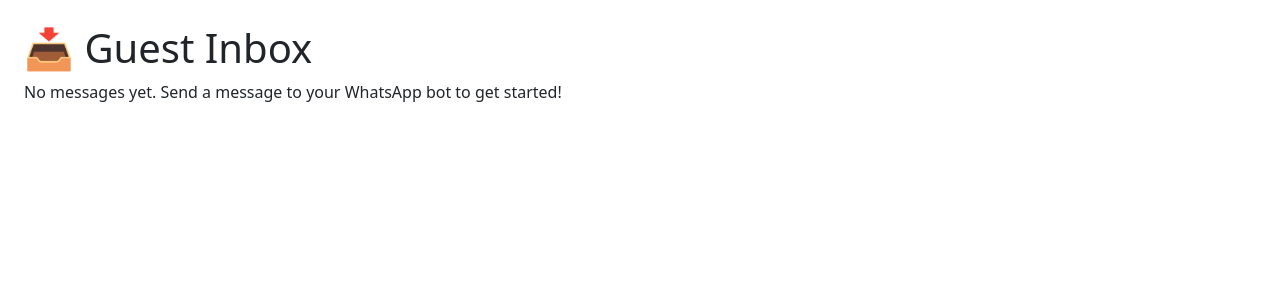
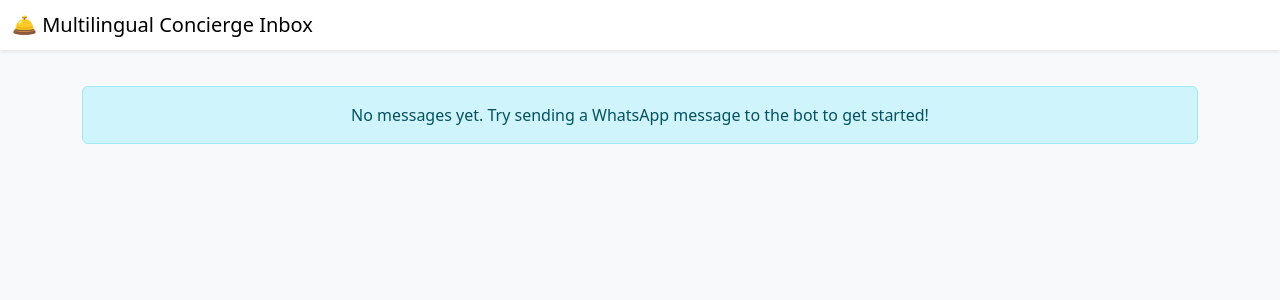
Before and after one commit to annikabrundyn/multilingual-concierge, a Flask app: page /inbox in a window 1280 px wide. Shown: the top 300 px of the page. Run offline with Flask 3, Linux system fonts and the light colour scheme; parts of the project's set-up code (start-up, migrations or seed data) failed here and were passed over.

Commit message:
finalize UI

```diff
--- a/app.py
+++ b/app.py
@@ -1,4 +1,5 @@
 from dataclasses import dataclass
+from datetime import datetime
 from typing import Dict, List, Tuple, Optional
 from flask import Flask, request, render_template, redirect
 from openai import OpenAI
@@ -17,6 +18,8 @@ class Message:
     original: str
     translated: str
     lang: str
+    replied: bool = False
+    timestamp: str = field(default_factory=lambda: datetime.now().strftime("%Y-%m-%d %H:%M:%S"))
 
 class Config:
     """Configuration class to handle environment variables."""
@@ -126,6 +129,13 @@ def reply():
         translated = openai_service.translate_back_to_original(full_reply, lang)
 
         twilio_service.send_whatsapp_message(number, translated)
+
+        # Mark the message as replied
+        for msg in guest_messages:
+            if msg.number == number and not msg.replied:
+                msg.replied = True
+                break
+
         return redirect("/inbox")
 
     except KeyError as e:
--- a/templates/inbox.html
+++ b/templates/inbox.html
@@ -1,37 +1,82 @@
 <!DOCTYPE html>
-<html>
+<html lang="en">
 <head>
-  <title>Inbox</title>
+  <meta charset="UTF-8">
+  <title>Concierge Inbox</title>
+  <meta name="viewport" content="width=device-width, initial-scale=1">
   <link href="https://cdn.jsdelivr.net/npm/bootstrap@5.3.0/dist/css/bootstrap.min.css" rel="stylesheet">
+  <style>
+    body { padding-top: 70px; }
+    .card.fade-out {
+      transition: opacity 0.5s ease;
+      opacity: 0;
+    }
+  </style>
 </head>
-<body class="p-4">
-  <h1>📥 Guest Inbox</h1>
+<body class="bg-light">
 
+<!-- 🧭 Top Navbar -->
+<nav class="navbar fixed-top navbar-light bg-white shadow-sm">
+  <div class="container-fluid">
+    <span class="navbar-brand mb-0 h1">🛎️ Multilingual Concierge Inbox</span>
+  </div>
+</nav>
+
+<!-- 📬 Message Container -->
+<div class="container py-3">
   {% if messages %}
-    {% for msg in messages %}
-      <div class="card mb-4 p-3">
-        <strong>From:</strong> {{ msg.number }}<br>
-        <strong>Original:</strong> {{ msg.original }}<br>
-        <strong>Translated:</strong> {{ msg.translated }}<br>
-        <strong>Language:</strong> {{ msg.lang }}<br><br>
+    {% for msg in messages if not msg.replied %}
+      <div class="card shadow-sm mb-4 position-relative">
+        <div class="card-body">
+          <!-- Language Badge -->
+          <span class="badge bg-info position-absolute top-0 end-0 m-3">🌍 {{ msg.lang }}</span>
 
-        <!-- 🔽 This is the reply form -->
-        <form action="/reply" method="post">
-          <input type="hidden" name="number" value="{{ msg.number }}">
-          <div class="mb-2">
-            <label>Your name:</label>
-            <input name="name" class="form-control" required>
+          <h5 class="card-title">From {{ msg.number }}</h5>
+          <p class="text-muted mb-1"><small>Received at: {{ msg.timestamp }}</small></p>
+          <p class="mb-1"><strong>Original:</strong> {{ msg.original }}</p>
+          <div class="bg-light border rounded p-2 mb-3">
+            <strong>Translated:</strong> {{ msg.translated }}
           </div>
-          <div class="mb-2">
-            <label>Reply:</label>
-            <input name="reply" class="form-control" style="width:100%;" required>
-          </div>
-          <button type="submit" class="btn btn-primary">Send Reply</button>
-        </form>
+
+          <!-- 📝 Reply Form -->
+          <form action="/reply" method="post">
+            <input type="hidden" name="number" value="{{ msg.number }}">
+            <div class="row g-2 align-items-center mb-2">
+              <div class="col-md-4">
+                <input type="text" name="name" class="form-control" placeholder="Your name" required>
+              </div>
+              <div class="col-md-6">
+                <input type="text" name="reply" class="form-control" placeholder="Your reply..." required>
+              </div>
+              <div class="col-md-2 d-grid">
+                <button type="submit" class="btn btn-primary">Send</button>
+              </div>
+            </div>
+          </form>
+        </div>
       </div>
     {% endfor %}
   {% else %}
-    <p>No messages yet. Send a message to your WhatsApp bot to get started!</p>
+    <div class="alert alert-info text-center">
+      No messages yet. Try sending a WhatsApp message to the bot to get started!
+    </div>
   {% endif %}
+</div>
+
+<!-- ✅ Fade-out effect after reply -->
+<script>
+  const forms = document.querySelectorAll("form");
+
+  forms.forEach(form => {
+    form.addEventListener("submit", (e) => {
+      const card = form.closest(".card");
+      card.classList.add("fade-out");
+      setTimeout(() => {
+        card.remove();
+      }, 500);
+    });
+  });
+</script>
+
 </body>
 </html>
```
Also changed, not shown: README.md (added).
